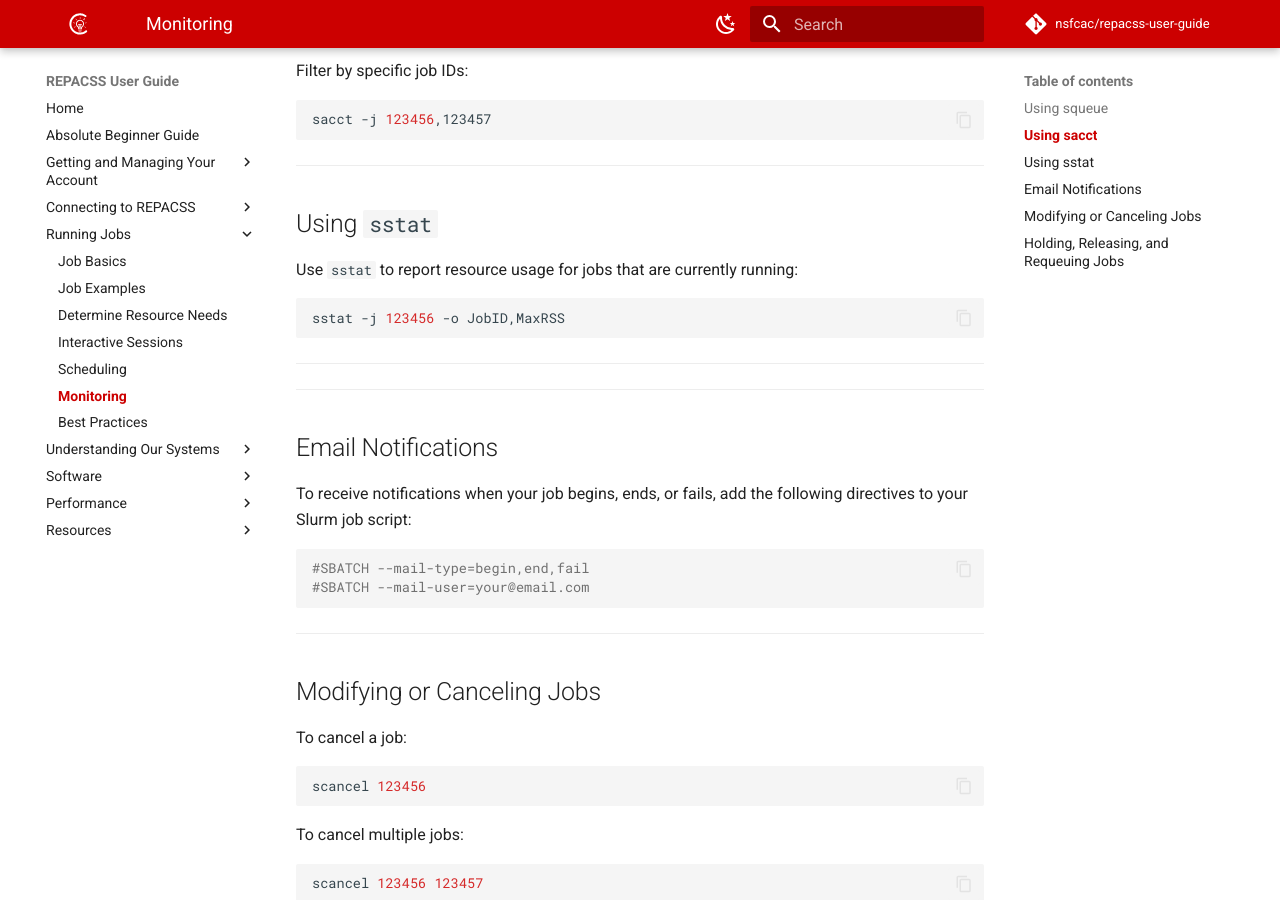
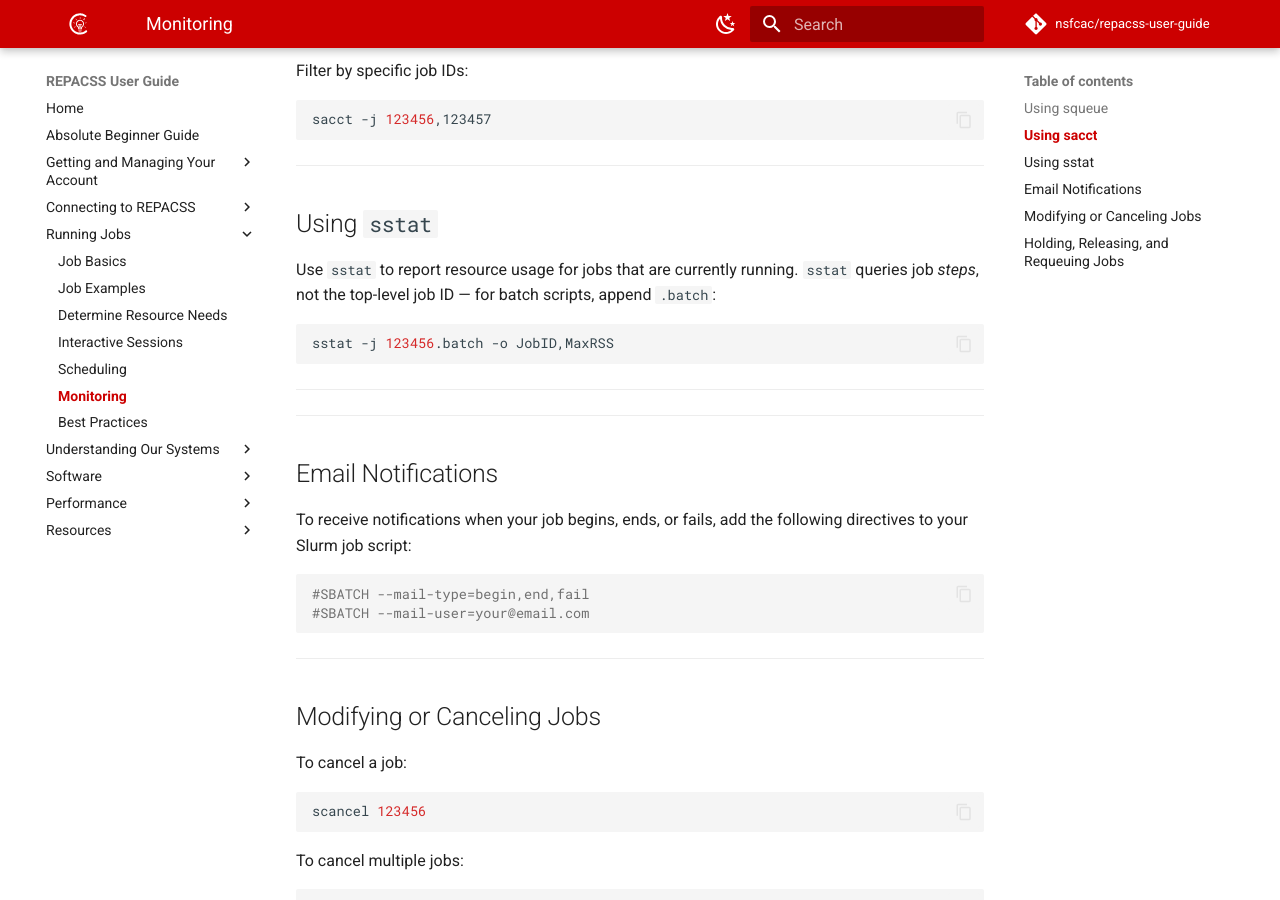
Before and after one commit to nsfcac/repacss-user-guide, an MkDocs documentation site: the page built from docs/running-jobs/monitoring.md, in a window 1280 px wide and 900 px high, scrolled down 1296 px. Built offline with MkDocs 1.6.1 and Material for MkDocs 9.7.7, drawn with Linux system fonts in a browser that asks for light colours; comment, search, counter and statistics services are not loaded.

Commit message:
sstat -j <jobid> -> sstat -j <jobid>.batch (returns empty without step suffix)

````diff
--- a/docs/running-jobs/monitoring.md
+++ b/docs/running-jobs/monitoring.md
@@ -69,10 +69,10 @@ sacct -j 123456,123457
 
 ## Using `sstat`
 
-Use `sstat` to report resource usage for jobs that are currently running:
+Use `sstat` to report resource usage for jobs that are currently running. `sstat` queries job *steps*, not the top-level job ID — for batch scripts, append `.batch`:
 
 ```bash
-sstat -j 123456 -o JobID,MaxRSS
+sstat -j 123456.batch -o JobID,MaxRSS
 ```
 
 ---
````
